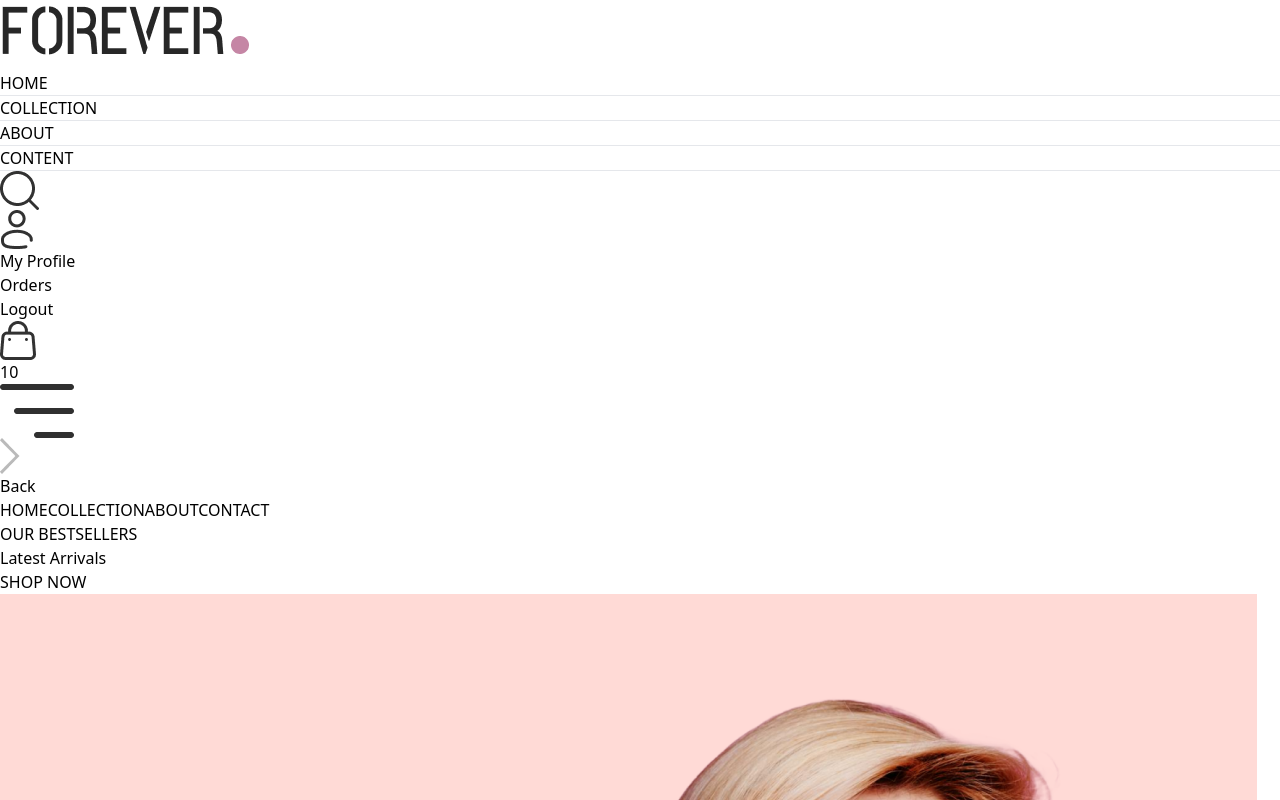
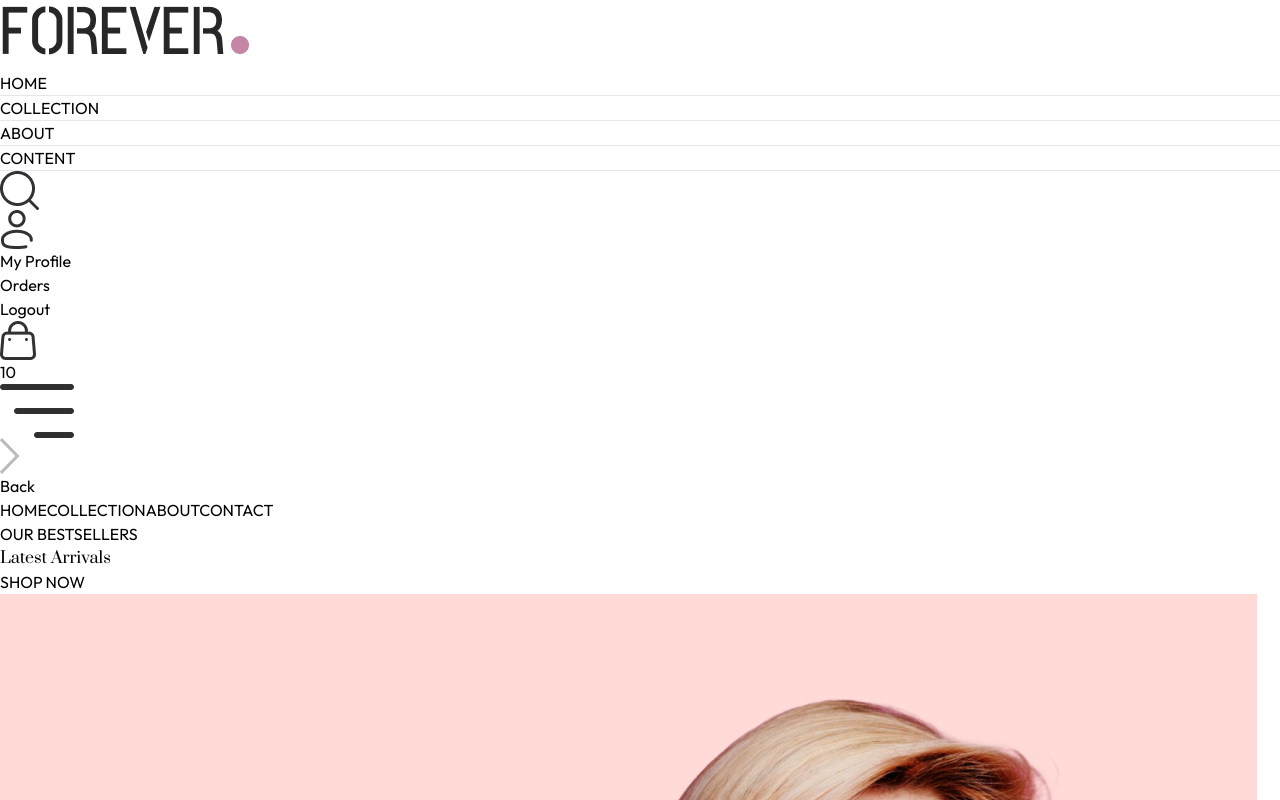
Before and after one commit to orionus14/forever-store, a React (Vite) app: page / in a window 1280 px wide. Shown: the top 800 px of the page. Built offline with nearby package versions, Linux system fonts and the light colour scheme.

Commit message:
Added Shop Context Provider

```diff
--- a/src/components/Hero.jsx
+++ b/src/components/Hero.jsx
@@ -11,7 +11,7 @@
                 <p className='w-8 md:w-11 h-[2px] bg-[#414141]'></p>
                 <p className='font-medium text-sm md:text-base'>OUR BESTSELLERS</p>
             </div>
-            <h1 className='text-3xl sm:py-3 lg:text-5x1 leading-relaxed'>Latest Arrivals</h1>
+            <h1 className='text-3xl sm:py-3 lg:text-5x1 leading-relaxed prata-regular'>Latest Arrivals</h1>
             <div className='flex items-center gap-2'>
                 <p className='font-semibold text-sm md:text-base'>SHOP NOW</p>
                 <p className='w-8 md:w-11 h-[1px] bg-[#414141]'></p>
--- a/src/index.css
+++ b/src/index.css
@@ -1,3 +1,5 @@
+@import url('https://fonts.googleapis.com/css2?family=Outfit:wght@100..900&family=Prata&display=swap');
+
 @tailwind base;
 @tailwind components;
 @tailwind utilities;
@@ -5,3 +7,13 @@
 a.active hr {
     display: block;
 }
+
+* {
+    font-family: Outfit;
+}
+
+.prata-regular {
+    font-family: "Prata", serif;
+    font-weight: 400;
+    font-style: normal;
+  }
```
Also changed, not shown: src/context/ShopContext.jsx (added, +22 -0 lines).
